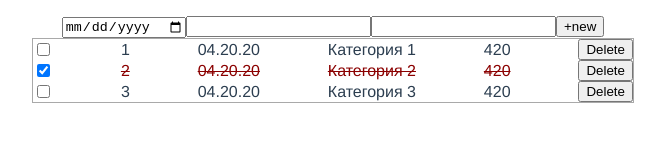
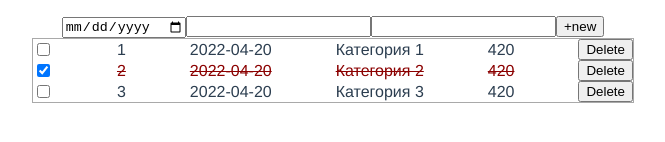
Before and after one commit to ychkydyk/VueProjectGB, a Vue app in the folder costs-control/: page / in a window 1280 px wide. Shown: the part 248-390 px from the top of the page, without its empty margins (307-972 px from the left). Built offline with nearby package versions, Linux system fonts and the light colour scheme.

Commit message:
fixed inputs
Теперь при добавлении новой задачи будет стоять последняя дата добавления

```diff
--- a/costs-control/src/App.vue
+++ b/costs-control/src/App.vue
@@ -38,9 +38,9 @@ export default {
   created() {
     setTimeout(() => {
       this.list = [
-        {id: 1, dateCreated:'04.20.20', category: 'Категория 1', amount:420, isDone: false},
-        {id: 2, dateCreated:'04.20.20', category: 'Категория 2', amount:420, isDone: true},
-        {id: 3, dateCreated:'04.20.20', category: 'Категория 3', amount:420, isDone: false}
+        {id: 1, dateCreated:'2022-04-20', category: 'Категория 1', amount:420, isDone: false},
+        {id: 2, dateCreated:'2022-04-20', category: 'Категория 2', amount:420, isDone: true},
+        {id: 3, dateCreated:'2022-04-20', category: 'Категория 3', amount:420, isDone: false}
       ]
     }, 1000);
   }
--- a/costs-control/src/components/TaskForm.vue
+++ b/costs-control/src/components/TaskForm.vue
@@ -20,7 +20,8 @@ export default {
     methods: {
         add() {
             this.$emit('add', this.newTaskCat, this.newTaskDate, this.newTaskAmount)
-            this.newTaskCat = ''
+            this.newTaskCat = '',
+            this.newTaskDate = this.newTaskDate
         }
     }
 }
```
